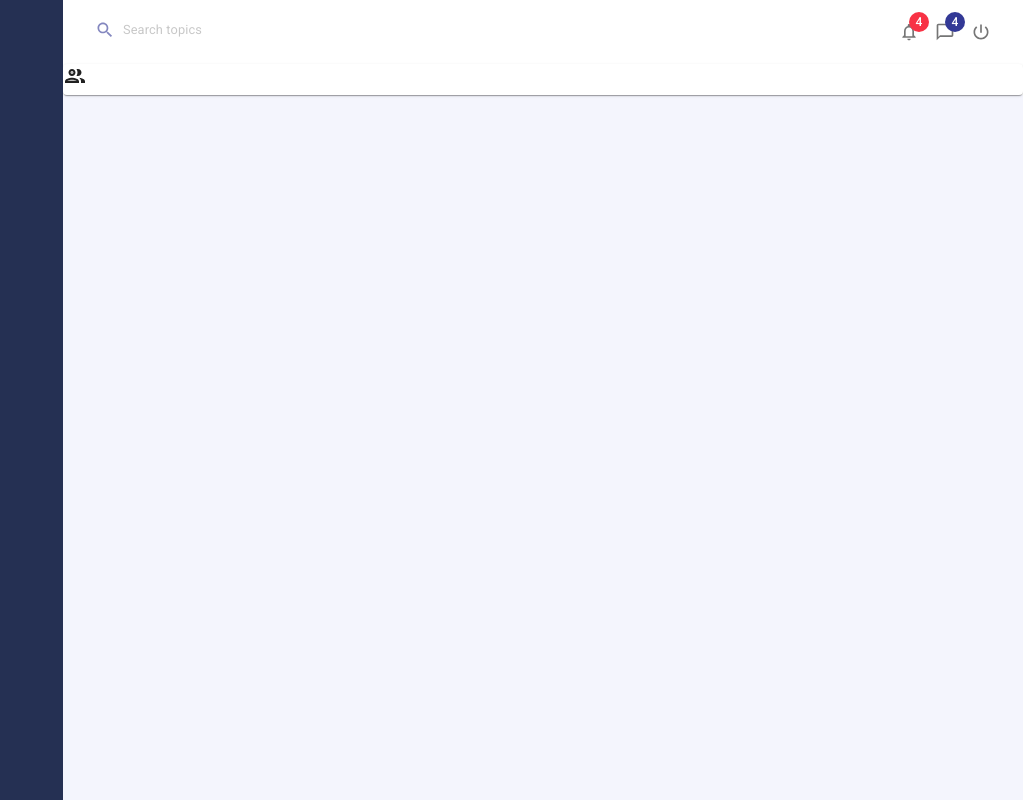
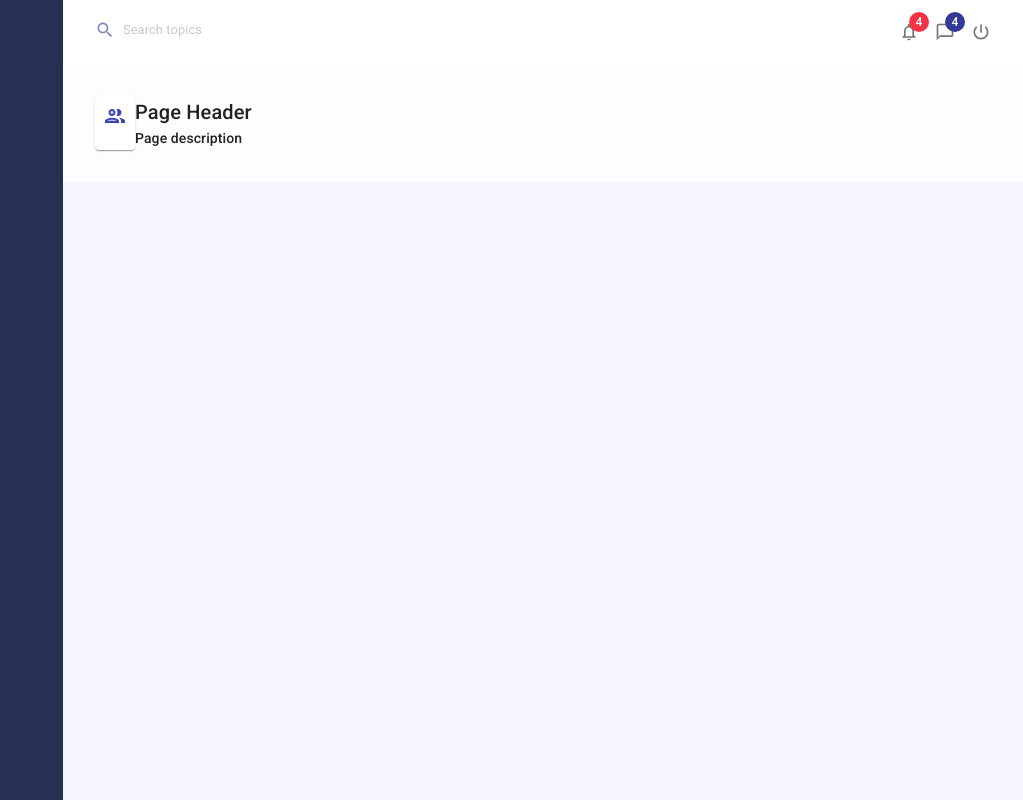
Before and after one commit to urbain32/complete-mui-system, a React (Create React App) app: page / in a window 1280 px wide. Shown: the whole page, without its empty margins (257-1280 px from the left). Built offline with nearby package versions, Linux system fonts and the light colour scheme.

Commit message:
customizing div,card, paper

```diff
--- a/src/components/PageHeader.js
+++ b/src/components/PageHeader.js
@@ -1,13 +1,30 @@
-import { Card, Paper } from "@mui/material";
+import { Card, Paper, styled, Typography } from "@mui/material";
 import React from "react";
-
+const Div = styled("div")(({ theme }) => ({
+  padding: theme.spacing(4),
+  display: "flex",
+  marginBottom: theme.spacing(2),
+}));
+const CardIcon = styled(Card)(({ theme }) => ({
+  padding: theme.spacing(),
+  display: "flex",
+  color: "#3c44b1",
+}));
 const PageHeader = (props) => {
   const { title, subtitle, icon } = props;
   return (
-    <Paper elevation={0} square>
-      <div>
-        <Card>{icon}</Card>
-      </div>
+    <Paper elevation={0} square sx={{ backgroundColor: "#fdfdff" }}>
+      <Div>
+        <CardIcon>{icon}</CardIcon>
+        <div>
+          <Typography variant="h6" component="div">
+            {title}
+          </Typography>
+          <Typography variant="subtitle2" component="div">
+            {subtitle}
+          </Typography>
+        </div>
+      </Div>
     </Paper>
   );
 };
```
